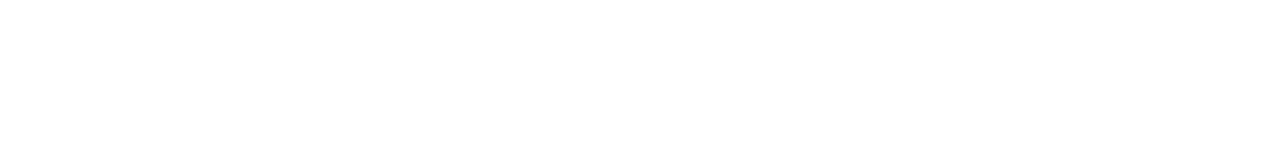
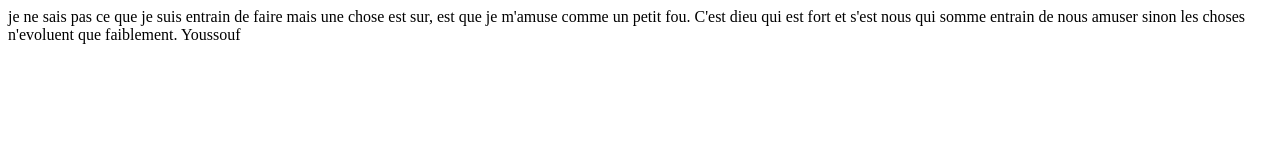
Before and after one commit to youssoufcamara/accidents_en_france, a plain HTML site: page index.html in a window 1280 px wide. Drawn offline with Linux system fonts and the light colour scheme.

Commit message:
add body and head

```diff
--- a/index.html
+++ b/index.html
@@ -2,9 +2,10 @@
 <html lang="fr" dir="ltr">
   <head>
     <meta charset="utf-8">
-    <title></title>
+    <title>On va jouer un peu</title>
   </head>
   <body>
 
+    je ne sais pas ce que je suis entrain de faire mais une chose est sur, est que je m'amuse comme un petit fou. C'est dieu qui est fort et s'est nous qui somme entrain de nous amuser sinon les choses n'evoluent que faiblement. Youssouf
   </body>
 </html>
```
